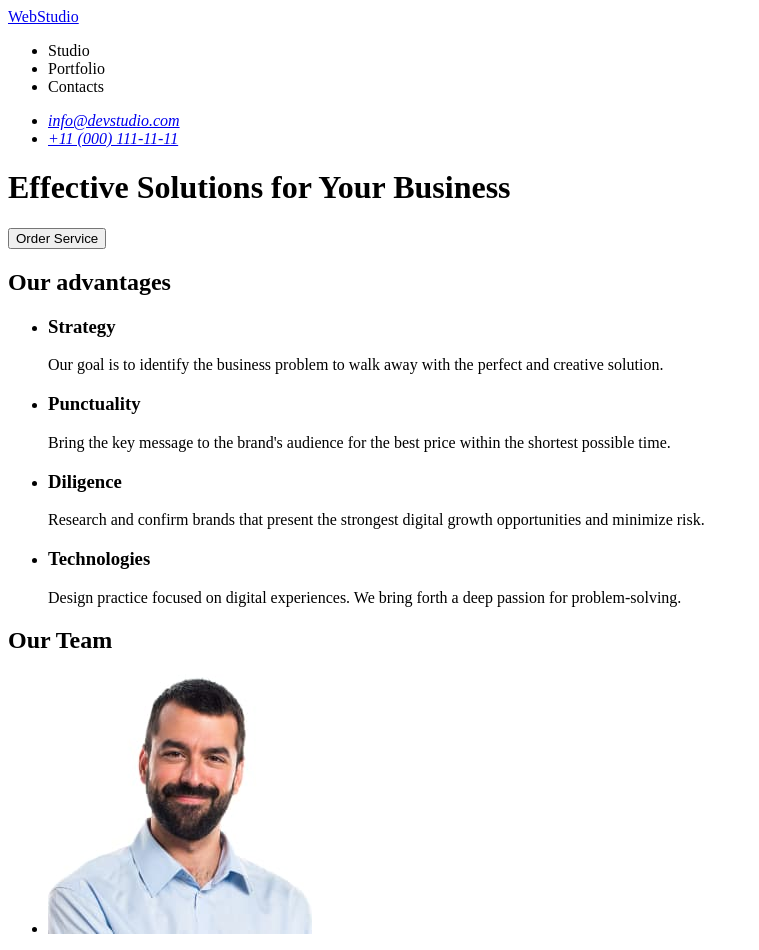
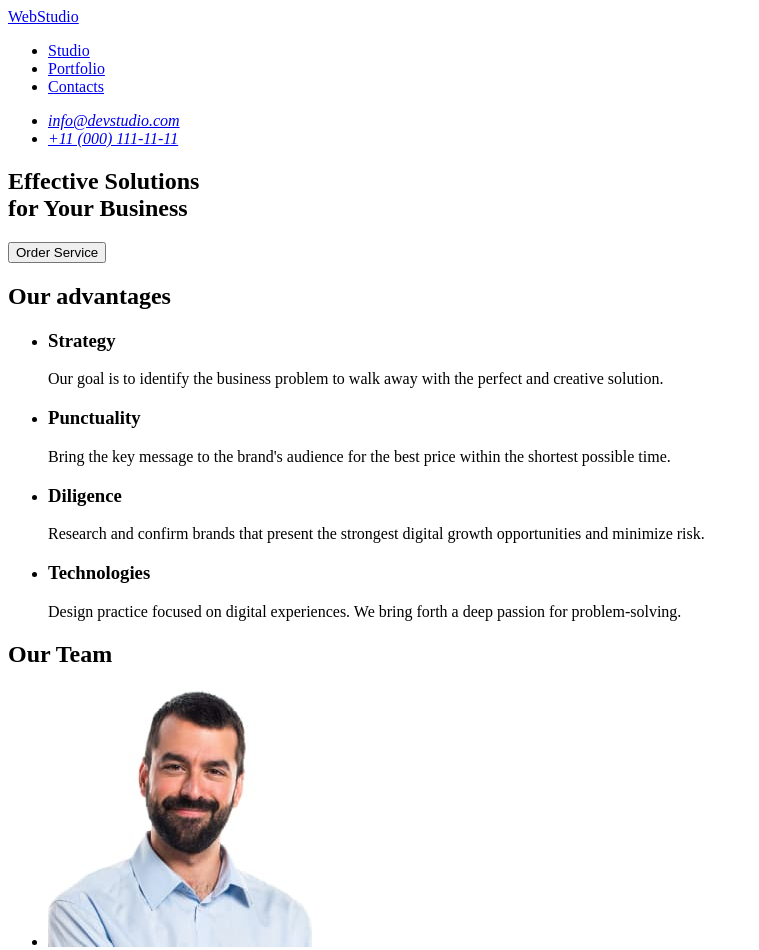
Before and after one commit to Bilychuk/goit-markup-hw-01, a plain HTML site: page index.html in a window 1280 px wide. Shown: the top 950 px of the page, without its empty margins (0-759 px from the left). Drawn offline with Linux system fonts and the light colour scheme.

Commit message:
Corrections

```diff
--- a/index.html
+++ b/index.html
@@ -11,9 +11,9 @@
       <nav>
         <a href="./index.html">WebStudio</a>
         <ul>
-          <li>Studio</li>
-          <li>Portfolio</li>
-          <li>Contacts</li>
+          <li><a href="/">Studio</a></li>
+          <li><a href="/">Portfolio</a></li>
+          <li><a href="/">Contacts</a></li>
         </ul>
       </nav>
       <address>
@@ -30,8 +30,13 @@
 
     <!-- Main page -->
     <main>
-      <h1>Effective Solutions for Your Business</h1>
-      <button type="button">Order Service</button>
+      <section>
+        <h1>
+          Effective Solutions <br />
+          for Your Business
+        </h1>
+        <button type="button">Order Service</button>
+      </section>
       <section>
         <h2>Our advantages</h2>
         <ul>
```
